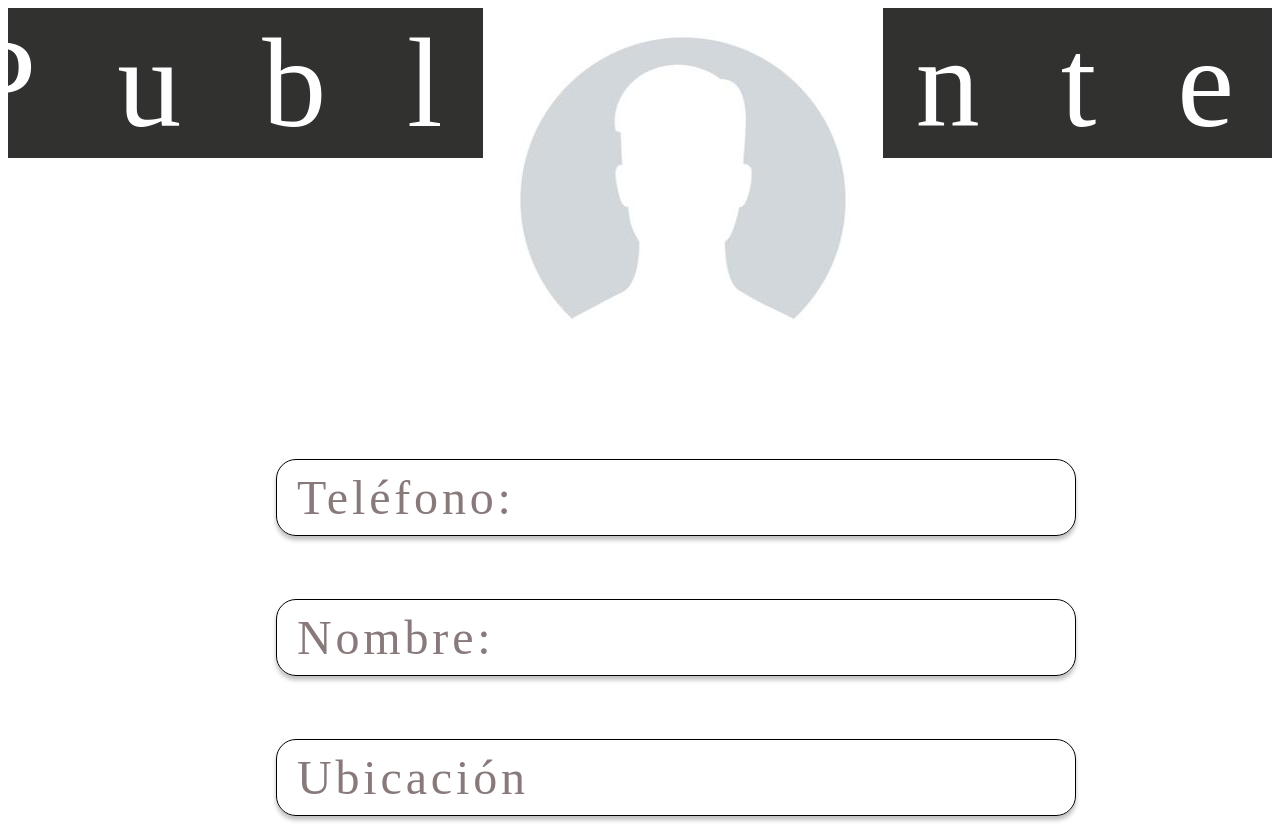
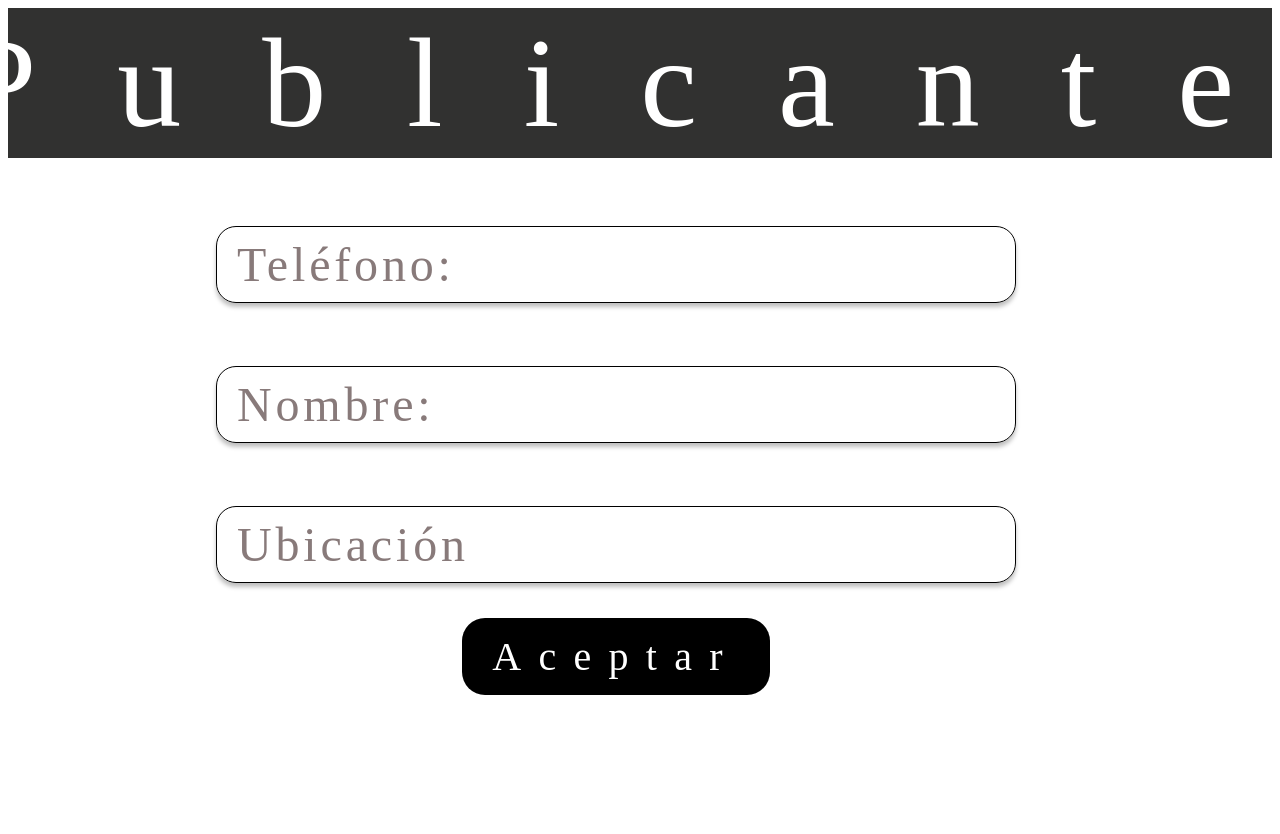
Before and after one commit to gaelmos/dogdreams, a plain HTML site: page JavaScript visual code/proyecto/PublicarPerro/EstadoPublicante.html in a window 1280 px wide. Shown: the top 834 px of the page. Drawn offline with Linux system fonts and the light colour scheme; a web font is replaced by a local one.

Commit message:
Ajutstes pantalla caracteristicas y estado publicante

```diff
--- a/JavaScript visual code/proyecto/PublicarPerro/Caracteristicas.css
+++ b/JavaScript visual code/proyecto/PublicarPerro/Caracteristicas.css
@@ -75,6 +75,8 @@ body {
     background: #0e0d0b;
     padding: 15px 80px;
     border-radius: 19px;
+    margin-top: 10px;
+    margin-left: 30px;
 }
 
 .Publicar button {
--- a/JavaScript visual code/proyecto/PublicarPerro/EstadoPublicante.css
+++ b/JavaScript visual code/proyecto/PublicarPerro/EstadoPublicante.css
@@ -1,16 +1,15 @@
+* {
+    box-sizing: border-box; /* Asegura que el padding no afecte el tamaño total */
+}
+
 .Pantalla {
     width: 95vw;
-    height: 100vh; /* Corrección de la unidad de altura */
+    height: 100vh;
     display: flex;
-    flex-direction: row;
-    align-items: flex-end; /* Alinea el contenido a la parte inferior */
-    justify-content: space-between; /* Mantener espacio entre las columnas */
-    margin-right: 0; /* Ajustar márgenes */
-    padding: 0 2vw; /* Añadir un pequeño padding para margen en pantallas grandes */
-    box-sizing: border-box; /* Asegura que el padding no rompa el diseño */
-    justify-content: center;
-    margin-left: 60px;
-    margin-top: -50px;
+    flex-direction: column; /* Mantener la disposición en columna para apilar los elementos */
+    align-items: center; /* Alinea todo al centro horizontalmente */
+    justify-content: flex-start; /* Mantiene el contenido alineado arriba */
+    padding: 0 2vw;
 }
 
 .Logo {
@@ -18,7 +17,7 @@
     align-items: center;
     justify-content: center;
     background: #313130;
-    margin-bottom: 20px;
+    margin-bottom: 20px; /* Separación entre logo e imagen */
     height: 150px;
     width: 100%;
     flex-direction: column;
@@ -27,9 +26,17 @@
 .Logo p {
     color: #fff;
     font-family: Kenia;
-    font-size: 128px; /* Mantiene el tamaño original */
+    font-size: 128px;
     letter-spacing: 80.96px;
     text-align: center;
+}
+
+.img {
+    padding: 7px;
+    max-height: 25%; /* Reducir el tamaño de la imagen al 50% del ancho */
+    height: auto; /* Mantener la relación de aspecto */
+    display: block; /* Asegurar que la imagen se comporte como un bloque */
+    margin-left: 200px;
 }
 
 .Datos {
@@ -37,13 +44,15 @@
     flex-direction: column;
     align-items: center;
     background: #FFF;
-    width: 100%; /* Mantiene el tamaño de ancho original */
+    width: 100%;
 }
+
+
 
 .Datos p {
     color: #887A7A;
     font-family: Archivo;
-    font-size: 48px; /* Mantiene el tamaño original */
+    font-size: 48px;
     font-style: normal;
     font-weight: 400;
     line-height: normal;
@@ -55,69 +64,35 @@
     padding: 10px 20px;
     margin-bottom: 15px;
     border-radius: 20px;
-    box-sizing: border-box; /* Asegura que el padding no afecte el tamaño total */
+    box-sizing: border-box;
     text-align: left;
-    width: 800px; /* Mantiene el tamaño original */
-}
-
-.img{
-    padding: 7px 7px;
-    margin-left: 200px;
+    width: 800px;
 }
 
 .Columna1 {
     display: flex;
     align-items: flex-end;
-    width: 33%; /* Mantiene el ancho original */
-    margin-bottom: 0; /* Eliminar margen negativo */
-}
-
-/* Media Queries específicas para pantallas mayores */
-@media (min-width: 1024px) and (max-width: 1440px) {
-    .Pantalla {
-        padding: 0 3vw; /* Solo ajusta el espacio del contenedor sin mover los elementos */
-    }
-}
-
-@media (min-width: 1441px) {
-    .Pantalla {
-        padding: 0 5vw; /* Aumenta un poco el padding en pantallas grandes */
-    }
-}
-
-.Boton{
-    border-radius: 23px;
-border: 1px solid #FCFCFC;
-background: #000;
-}
-
-.Boton p{
-    color: #FFF;
-font-family: Kenia;
-font-size: 40px;
-font-style: normal;
-font-weight: 400;
-line-height: normal;
-letter-spacing: 17.28px;
-text-align: center;
+    width: 33%;
+    margin-bottom: 0;
 }
 
 .Boton {
-    background-color: #000; /* Fondo negro */
-    color: #FFF; /* Letras blancas */
-    border: none; /* Elimina el borde */
+    background-color: #000;
+    color: #FFF;
+    border: none;
     border-radius: 23px;
-    padding: 15px 30px; /* Ajusta el tamaño del botón */
+    padding: 15px 30px;
     font-family: Archivo;
     font-size: 40px;
     letter-spacing: 17.28px;
     text-align: center;
-    cursor: pointer; /* Muestra una mano al pasar sobre el botón */
-    display: block; /* Asegura que esté en su propia línea */
-    margin: 20px auto 0; /* Centra el botón horizontalmente y deja un margen superior */
-    transition: background-color 0.3s ease; /* Transición suave al cambiar el color */
+    cursor: pointer;
+    display: block;
+    margin: 20px auto 0;
+    transition: background-color 0.3s ease;
+    gap: 80px;
 }
 
 .Boton:hover {
-    background-color: #333; /* Cambia el fondo al pasar el mouse */
+    background-color: #333;
 }
--- a/JavaScript visual code/proyecto/PublicarPerro/EstadoPublicante.html
+++ b/JavaScript visual code/proyecto/PublicarPerro/EstadoPublicante.html
@@ -24,9 +24,7 @@
                 </svg>
         </div>-->
 
-
     <div class="Columna2">
-        <div class="img"><img src="../Assets/fotoperfilpersona.png" alt=""></div>
             <div class="Datos">
                 <div class="Telefono">
                     <p>Teléfono:</p>
@@ -36,12 +34,13 @@
                     <p>Nombre:</p>
                 </div>
 
-                <div class="Ubicacion">
+                <div class="Ubicacion:">
                     <p>Ubicación</p>
                 </div>
+                <button onclick="redirigir()" class="Boton">Aceptar</button>
+
             </div>
 
-            <button onclick="redirigir()" class="Boton">Aceptar</button>
     </div>
 
     <!--Hacer que el boton tire un alert que diga perroa doptado y rediriga a busquedaperro-->
```
Also changed, not shown: JavaScript visual code/proyecto/PublicarPerro/Caracteristicas.html (+1 -1 lines), JavaScript visual code/proyecto/Assets/Captura de pantalla 2024-09-24 134343.png (added).
